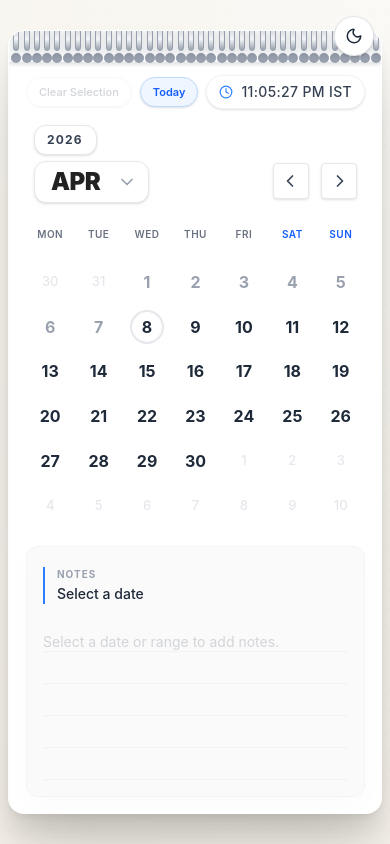
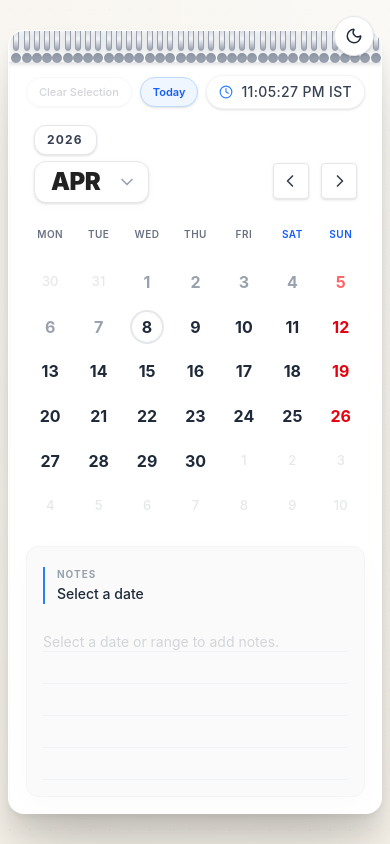
Before and after one commit to realhrishi/takeUforward, a Next.js app: page / in a window 390 px wide. Built offline with nearby package versions, Linux system fonts and the light colour scheme; grey boxes are pictures that could not be loaded.

Commit message:
final updated calander UI/UX

```diff
--- a/src/components/Calendar/CalendarCell.tsx
+++ b/src/components/Calendar/CalendarCell.tsx
@@ -2,6 +2,7 @@ import React from 'react';
 import clsx from 'clsx';
 import { format } from 'date-fns';
 import { DayCell } from '../../lib/types';
+import { getHolidayName } from '../../lib/holidays';
 
 interface CalendarCellProps {
   cell: DayCell;
@@ -31,12 +32,25 @@ export function CalendarCell({
   }
 
   const isToday = format(new Date(), 'yyyy-MM-dd') === dateStr;
+  const holidayName = getHolidayName(dateStr);
+  const isSunday = date.getDay() === 0;
+  const isHoliday = !!holidayName;
+  const isRedDay = isSunday || isHoliday;
 
   const innerStateClasses = clsx({
-    'text-gray-400 dark:text-[#999999] hover:bg-gray-100 dark:hover:bg-[#DDDDDD] hover:scale-[1.05] hover:shadow-sm hover:z-20': isPast && !isStart && !isEnd && !isInRange && !isHoverPreview,
-    'text-gray-800 dark:text-[#333333] hover:bg-gray-100 dark:hover:bg-[#DDDDDD] hover:scale-[1.05] hover:shadow-sm hover:z-20': !isPast && !isStart && !isEnd && !isInRange && !isHoverPreview,
+    // Selected Range (Highest priority)
     'bg-blue-500 text-white shadow-md z-20': isStart || isEnd,
     'text-blue-700 dark:text-blue-800': (isInRange || isHoverPreview) && !isStart && !isEnd,
+
+    // Unselected Past
+    'text-gray-400 dark:text-[#999999] hover:bg-gray-100 dark:hover:bg-[#DDDDDD] hover:scale-[1.05] hover:shadow-sm hover:z-20': isPast && !isStart && !isEnd && !isInRange && !isHoverPreview && !isRedDay,
+    'text-red-400 dark:text-red-400/60 hover:bg-red-50 dark:hover:bg-[#DDDDDD] hover:scale-[1.05] hover:shadow-sm hover:z-20': isPast && isRedDay && !isStart && !isEnd && !isInRange && !isHoverPreview,
+
+    // Unselected Present/Future
+    'text-gray-800 dark:text-[#333333] hover:bg-gray-100 dark:hover:bg-[#DDDDDD] hover:scale-[1.05] hover:shadow-sm hover:z-20': !isPast && !isStart && !isEnd && !isInRange && !isHoverPreview && !isRedDay,
+    'text-red-600 dark:text-[#E84C3D] hover:bg-red-50 dark:hover:bg-[#DDDDDD] hover:scale-[1.05] hover:shadow-sm hover:z-20': !isPast && isRedDay && !isStart && !isEnd && !isInRange && !isHoverPreview,
+
+    // Today Ring
     'ring-2 ring-gray-200 dark:ring-[#CCCCCC] ring-offset-1 dark:ring-offset-[#EAEAEA]': isToday && !isStart && !isEnd && !isInRange && !isHoverPreview,
   });
 
@@ -45,6 +59,7 @@ export function CalendarCell({
       className="relative w-full h-8 md:h-9 flex items-center justify-center group cursor-pointer"
       onClick={() => onClick(dateStr)}
       onMouseEnter={() => onMouseEnter(dateStr)}
+      title={holidayName || undefined}
       role="gridcell"
       aria-selected={isStart || isEnd || isInRange}
       aria-disabled={false}
@@ -64,15 +79,14 @@ export function CalendarCell({
       )}
 
       {/* Circle Container for hover/active/today states */}
-      <div className={clsx("flex items-center justify-center w-7 h-7 md:w-8 md:h-8 rounded-full transition-all duration-200 ease-out font-bold", innerStateClasses)}>
-        <span>{format(date, 'd')}</span>
+      <div className={clsx("flex items-center justify-center w-7 h-7 md:w-8 md:h-8 rounded-full transition-all duration-200 ease-out", innerStateClasses)}>
+        <span className={clsx("leading-none", (isHoliday && !isStart && !isEnd) ? "font-extrabold" : "font-bold")}>{format(date, 'd')}</span>
 
-        {hasNote && (
-          <div className={clsx(
-            "absolute bottom-0 w-1.5 h-1.5 rounded-full z-20 shadow-sm",
-            (isStart || isEnd) ? "bg-white" : "bg-blue-500 shadow-blue-500/50"
-          )} />
-        )}
+        {/* Indicators */}
+        <div className="absolute bottom-[2px] md:bottom-1 flex gap-1 z-20">
+           {hasNote && <div className={clsx("w-[5px] h-[5px] rounded-full shadow-sm", (isStart || isEnd) ? "bg-white" : "bg-blue-500 shadow-blue-500/50")} />}
+           {isHoliday && <div className={clsx("w-[5px] h-[5px] rounded-full shadow-sm", (isStart || isEnd) ? "bg-white/90" : "bg-red-500 shadow-red-500/50")} />}
+        </div>
       </div>
     </div>
   );
--- a/src/components/Calendar/CalendarGrid.tsx
+++ b/src/components/Calendar/CalendarGrid.tsx
@@ -46,24 +46,34 @@ export const CalendarGrid = forwardRef<CalendarGridHandle, CalendarGridProps>(({
 
   const { handleDateClick } = useDateRange(selectionStart, selectionEnd, onSelectionChange);
 
-  const [animDirection, setAnimDirection] = useState<'up' | 'down' | null>(null);
+  const [animDirection, setAnimDirection] = useState<string | null>(null);
+  const flipTimer = useRef<NodeJS.Timeout | null>(null);
   const lastScrollTime = useRef(0);
 
   const onNext = () => {
-    setAnimDirection('up');
-    nextMonth();
+    if (flipTimer.current) return;
+    setAnimDirection('flipOutUp');
+    flipTimer.current = setTimeout(() => {
+      nextMonth();
+      setAnimDirection('flipInUp');
+      flipTimer.current = null;
+    }, 150);
   };
 
   const onPrev = () => {
-    setAnimDirection('down');
-    prevMonth();
+    if (flipTimer.current) return;
+    setAnimDirection('flipOutDown');
+    flipTimer.current = setTimeout(() => {
+      prevMonth();
+      setAnimDirection('flipInDown');
+      flipTimer.current = null;
+    }, 150);
   };
 
   const handleWheel = (e: React.WheelEvent<HTMLDivElement>) => {
     const now = Date.now();
-    if (now - lastScrollTime.current < 600) return; // Wait 600ms between scrolls to prevent hyper-scrolling
+    if (now - lastScrollTime.current < 600 || flipTimer.current) return;
 
-    // Some trackpads send small deltas, require a reasonable threshold
     if (e.deltaY > 15) {
       onNext();
       lastScrollTime.current = now;
@@ -74,11 +84,11 @@ export const CalendarGrid = forwardRef<CalendarGridHandle, CalendarGridProps>(({
   };
 
   useEffect(() => {
-    if (animDirection) {
-      const timer = setTimeout(() => setAnimDirection(null), 400);
+    if (animDirection && animDirection.startsWith('flipIn')) {
+      const timer = setTimeout(() => setAnimDirection(null), 200);
       return () => clearTimeout(timer);
     }
-  }, [animDirection, currentMonth]);
+  }, [animDirection]);
 
   const monthNames = [
     "JAN", "FEB", "MAR", "APR", "MAY", "JUN",
@@ -124,11 +134,15 @@ export const CalendarGrid = forwardRef<CalendarGridHandle, CalendarGridProps>(({
             key={`${currentYear}-${currentMonth}`}
             className="grid grid-cols-7 gap-y-2 absolute inset-0"
             style={{
-              animation: animDirection === 'up'
-                ? 'slideUp 400ms cubic-bezier(0.22, 1, 0.36, 1) forwards'
-                : animDirection === 'down'
-                  ? 'slideDown 400ms cubic-bezier(0.22, 1, 0.36, 1) forwards'
-                  : 'fadeIn 400ms ease-out forwards'
+              animation: animDirection === 'flipOutUp'
+                ? 'flipOutUp 150ms cubic-bezier(0.4, 0, 1, 1) forwards'
+                : animDirection === 'flipInUp'
+                  ? 'flipInUp 200ms cubic-bezier(0, 0, 0.2, 1) forwards'
+                  : animDirection === 'flipOutDown'
+                    ? 'flipOutDown 150ms cubic-bezier(0.4, 0, 1, 1) forwards'
+                    : animDirection === 'flipInDown'
+                      ? 'flipInDown 200ms cubic-bezier(0, 0, 0.2, 1) forwards'
+                      : 'fadeIn 300ms ease-out forwards'
             }}
             role="grid"
           >
@@ -184,13 +198,21 @@ export const CalendarGrid = forwardRef<CalendarGridHandle, CalendarGridProps>(({
       </div>
 
       <style dangerouslySetInnerHTML={{__html: `
-        @keyframes slideUp {
-          0% { opacity: 0; transform: translateY(20px) scale(0.98); }
-          100% { opacity: 1; transform: translateY(0) scale(1); }
+        @keyframes flipOutUp {
+          0% { opacity: 1; transform: perspective(1000px) rotateX(0deg) scale(1); transform-origin: top; filter: brightness(1); }
+          100% { opacity: 0; transform: perspective(1000px) rotateX(20deg) scale(0.95); transform-origin: top; filter: brightness(0.85); }
         }
-        @keyframes slideDown {
-          0% { opacity: 0; transform: translateY(-20px) scale(0.98); }
-          100% { opacity: 1; transform: translateY(0) scale(1); }
+        @keyframes flipInUp {
+          0% { opacity: 0; transform: perspective(1000px) rotateX(-20deg) scale(0.95); transform-origin: top; filter: brightness(0.85); }
+          100% { opacity: 1; transform: perspective(1000px) rotateX(0deg) scale(1); transform-origin: top; filter: brightness(1); }
+        }
+        @keyframes flipOutDown {
+          0% { opacity: 1; transform: perspective(1000px) rotateX(0deg) scale(1); transform-origin: top; filter: brightness(1); }
+          100% { opacity: 0; transform: perspective(1000px) rotateX(-20deg) scale(0.95); transform-origin: top; filter: brightness(0.85); }
+        }
+        @keyframes flipInDown {
+          0% { opacity: 0; transform: perspective(1000px) rotateX(20deg) scale(0.95); transform-origin: top; filter: brightness(0.85); }
+          100% { opacity: 1; transform: perspective(1000px) rotateX(0deg) scale(1); transform-origin: top; filter: brightness(1); }
         }
         @keyframes fadeIn {
           from { opacity: 0; transform: scale(0.98); }
--- a/src/components/Notes/NotesPanel.tsx
+++ b/src/components/Notes/NotesPanel.tsx
@@ -3,6 +3,7 @@ import { usePersistence } from '../../hooks/usePersistence';
 import { Note } from '../../lib/types';
 import { v4 as uuidv4 } from 'uuid';
 import { formatDateDisplay } from '../../lib/dateUtils';
+import { getHolidayName } from '../../lib/holidays';
 
 interface NotesPanelProps {
   notes: Note[];
@@ -55,14 +56,24 @@ export function NotesPanel({ notes, setNotes, selectionStart, selectionEnd }: No
       : formatDateDisplay(selectionStart)
     : "Select a date";
 
+  const holidayLabel = (selectionStart && (!selectionEnd || selectionStart === selectionEnd))
+    ? getHolidayName(selectionStart)
+    : null;
+
   return (
     <div className="w-full flex-1 flex flex-col pt-1">
       <div className="flex flex-col mb-4 pl-1 border-l-2 border-blue-500">
         <span className="text-[10px] md:text-xs font-bold text-gray-400 dark:text-gray-500 tracking-widest pl-2">
           NOTES
         </span>
-        <span className="text-sm md:text-base font-medium text-gray-800 dark:text-[#333333] pl-2 mt-0.5">
+        <span className="text-sm md:text-base font-medium text-gray-800 dark:text-[#333333] pl-2 mt-0.5 flex items-center gap-2">
           {label}
+          {holidayLabel && (
+            <span className="text-[10px] md:text-[11px] font-medium text-gray-400 dark:text-gray-500 flex items-center gap-1.5 ml-auto mr-2 tracking-wide uppercase">
+              <span className="w-1 h-1 md:w-1.5 md:h-1.5 rounded-full bg-red-400 dark:bg-red-500 opacity-80" />
+              {holidayLabel}
+            </span>
+          )}
         </span>
       </div>
 
--- /dev/null
+++ b/src/lib/holidays.ts
@@ -0,0 +1,57 @@
+export const FIXED_HOLIDAYS: Record<string, string> = {
+  '01-26': 'Republic Day',
+  '08-15': 'Independence Day',
+  '10-02': 'Gandhi Jayanti',
+  '12-25': 'Christmas'
+};
+
+// Map of dynamic dates (YYYY-MM-DD) to Holiday names for recent/future years
+export const DYNAMIC_HOLIDAYS: Record<string, string> = {
+  // 2024
+  '2024-03-25': 'Holi',
+  '2024-08-19': 'Raksha Bandhan',
+  '2024-08-26': 'Janmashtami',
+  '2024-10-31': 'Diwali',
+  '2024-11-03': 'Bhai Dooj',
+  '2024-11-07': 'Chhath Puja',
+  // 2025
+  '2025-03-14': 'Holi',
+  '2025-08-09': 'Raksha Bandhan',
+  '2025-08-15': 'Janmashtami', // overlapping with independence day, usually shown
+  '2025-10-20': 'Diwali',
+  '2025-10-22': 'Bhai Dooj',
+  '2025-10-26': 'Chhath Puja',
+  // 2026
+  '2026-03-03': 'Holi',
+  '2026-08-28': 'Raksha Bandhan',
+  '2026-09-04': 'Janmashtami',
+  '2026-11-08': 'Diwali',
+  '2026-11-10': 'Bhai Dooj',
+  '2026-11-15': 'Chhath Puja',
+  // 2027
+  '2027-03-22': 'Holi',
+  '2027-08-17': 'Raksha Bandhan',
+  '2027-08-25': 'Janmashtami',
+  '2027-10-29': 'Diwali',
+  '2027-10-31': 'Bhai Dooj',
+  '2027-11-04': 'Chhath Puja',
+};
+
+/**
+ * Returns holiday name if it exists, otherwise null
+ * @param dateStr Format: YYYY-MM-DD
+ */
+export function getHolidayName(dateStr: string): string | null {
+  // Check dynamic
+  if (DYNAMIC_HOLIDAYS[dateStr]) {
+    return DYNAMIC_HOLIDAYS[dateStr];
+  }
+
+  // Check fixed (MM-DD)
+  const monthDay = dateStr.substring(5);
+  if (FIXED_HOLIDAYS[monthDay]) {
+    return FIXED_HOLIDAYS[monthDay];
+  }
+
+  return null;
+}
```
